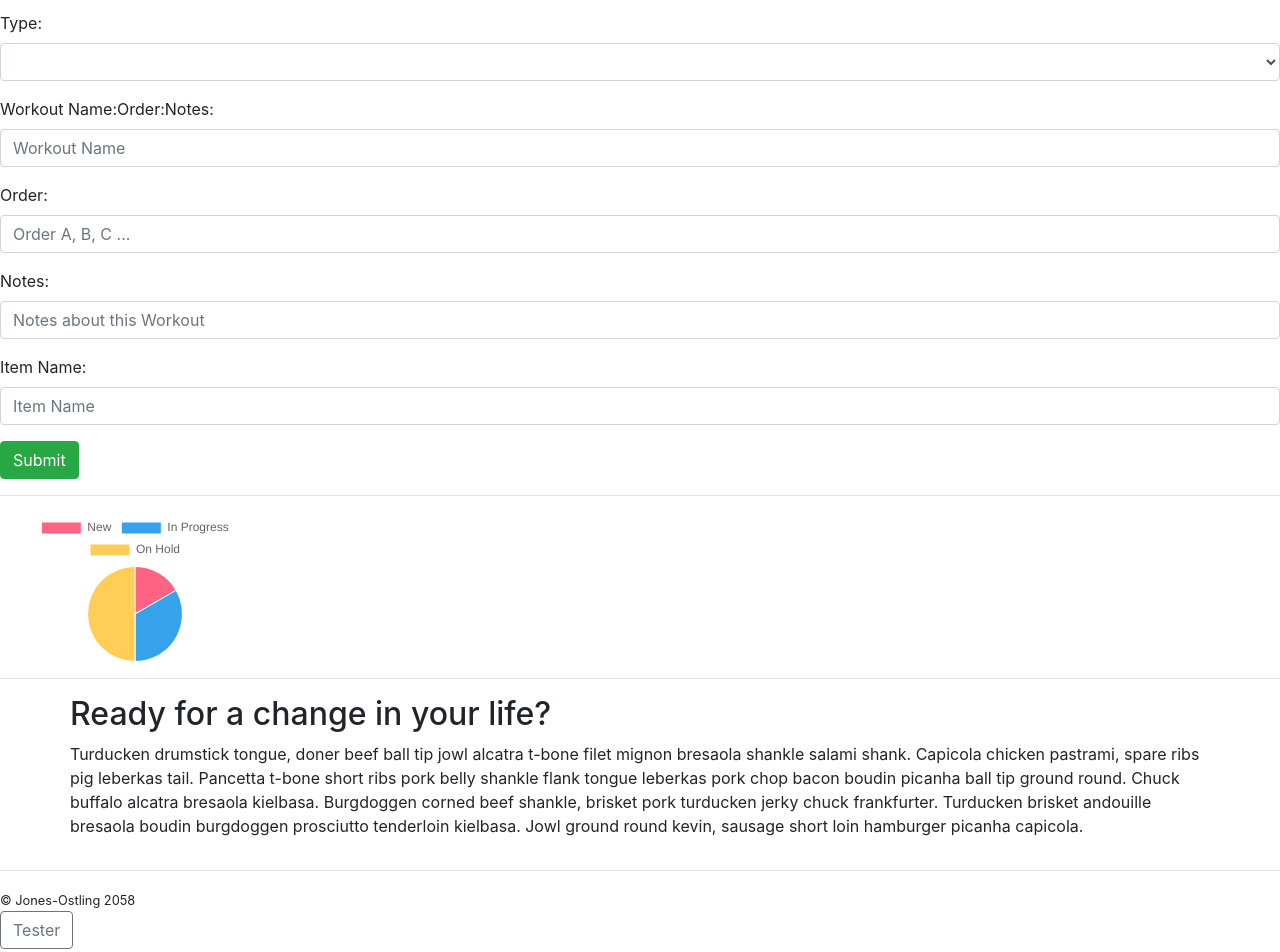
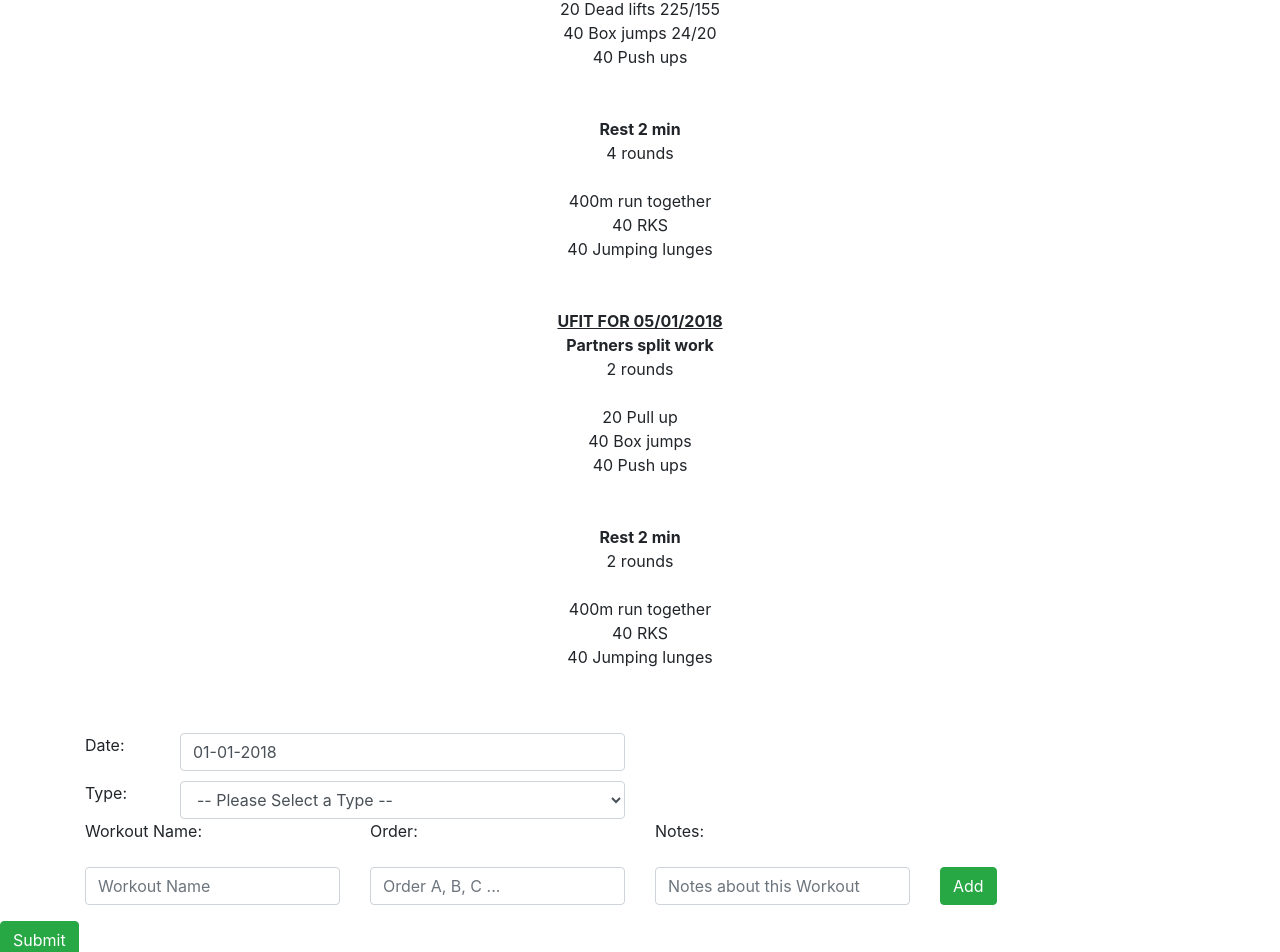
Before and after one commit to EOstling/angularattack2018-gainsngfordays, an Angular app in the folder undisputed/: page /item in a window 1280 px wide. Shown: the part 1179-2131 px from the top of the page. Built offline with nearby package versions, Linux system fonts and the light colour scheme.

Commit message:
finished WOD Admin

```diff
--- a/undisputed/src/app/app.component.html
+++ b/undisputed/src/app/app.component.html
@@ -10,7 +10,7 @@
     </div>
     <hr>
     <app-imt></app-imt>
-    <app-wod></app-wod>
+    <app-wod [showWods]=true></app-wod>
     <app-wod-admin></app-wod-admin>
     <hr>
     <div class="row">
--- a/undisputed/src/app/wod-admin/wod-admin.component.html
+++ b/undisputed/src/app/wod-admin/wod-admin.component.html
@@ -1,52 +1,85 @@
-<div class="containter">
-  <form #wodAdminForm="ngForm">
-    <div class="form-group">
-      <label>Date:</label>
-      <input id="day" name="day"
-        placeholder="Date of Workout"
-        class="form-control"
-        [(ngModel)]="Wod.WOD.day"/>
-        (change)="loadWod()"
+<p>{{diagnostic}}</p>
+<div class="container">
+  <div class="row">
+    <div class="form-group col-sm-1">
+      <label for="day">Date:</label>
     </div>
-    <div class="form-group">
+    <div class='col-sm-5'>
+      <input id="day" name="day" placeholder="Date of Workout"
+      class="form-control" [ngModel]="Wod.WOD.day | date:'dd-MM-yyyy'"
+      (ngModelChange)="Wod.WOD.day.queryDate=$event" (change)="loadWod()"
+      />
+    </div>
+  </div>
+  <div class="row">
+    <div class="col-sm-1">
       <label>Type:</label>
-      <select id="type" name="type" class="form-control" [(ngModel)]="Wod.WOD.type" (change)="loadWod()">
-        <option>-- Please Select a Type --</option>
+    </div>
+    <div class="col-sm-5">
+      <select id="type" name="type" class="form-control" [(ngModel)]="Wod.WOD.type.name" (change)="loadWod()">
+        <option value="" disabled>-- Please Select a Type --</option>
         <option *ngFor="let type of Types" value={{type.name}}>
           {{type.name}}
         </option>
       </select>
     </div>
-    <div class="col-xs-12">
-        <label class="col-xs-3">Workout Name:</label>
+  </div>
+  <div *ngFor="let entry of Wod.WODEntry">
+    <div class="row">
+      <div class="form-group col-sm-3">
+        <label>Workout Name:</label>
+      </div>
+      <div class="form-group col-sm-3">
         <label>Order:</label>
+      </div>
+      <div class="form-group col-sm-3">
         <label>Notes:</label>
+      </div>
     </div>
-    <form #wodAdminForm="ngForm">
-
-    </form>
-    <div class="form-group">
-
-      <input id="entryName" name="entryName" placeholder="Workout Name" class="form-control"
-      [(ngModel)]="Wod.WODEntry[0].name" (change)="loadWod()"/>
+    <div class="row">
+      <div class="form-group col-sm-3">
+        <input id="name" name="name" placeholder="Workout Name" class="form-control" [(ngModel)]="entry.name" />
+      </div>
+      <div class="form-group col-sm-3">
+        <input id="order" name="order" placeholder="Order A, B, C ..." class="form-control" [(ngModel)]="entry.order" />
+      </div>
+      <div class="form-group col-sm-3">
+        <input id="notes" name="notes" placeholder="Notes about this Workout" class="form-control" [(ngModel)]="entry.notes" />
+      </div>
+      <div *ngIf="entry.id == 0">
+        <div class="col-sm-1">
+          <button type="button" class="btn btn-success" (click)="addEntry(entry)">Add</button>
+        </div>
+      </div>
     </div>
-    <div class="form-group">
-      <label>Order:</label>
-      <input id="order" name="order" placeholder="Order A, B, C ..." class="form-control"
-      [(ngModel)]="Wod.WODEntry[0].Order" (change)="loadWod()"/>
+    <div *ngFor="let item of entry.items">
+      <div class="row" *ngIf="entry.id !=0">
+        <div class="form-group col-sm-2">
+          <label>Item Name:</label>
+        </div>
+        <div class="form-group col-sm-4">
+          <input id="notes" name="notes" placeholder="Item Name" class="form-control" [(ngModel)]="item.notes" />
+        </div>
+        <div *ngIf="item.id == 0">
+          <div class="col-sm-1">
+            <button type="button" class="btn btn-success" (click)="addItem(entry.id, item)">Add</button>
+          </div>
+        </div>
+      </div>
     </div>
-    <div class="form-group">
-      <label>Notes:</label>
-      <input id="Notes" name="Notes" placeholder="Notes about this Workout" class="form-control"
-      [(ngModel)]="Wod.WODEntry[0].Notes" (change)="loadWod()"/>
-    </div>
-    <div class="form-group">
-      <label>Item Name:</label>
-      <input id="itemName" name="itemName" placeholder="Item Name" class="form-control"
-      [(ngModel)]="Wod.WODEntry[0].items[0].Notes"(change)="loadWod()"/>
-    </div>
+  </div>
+</div>
+<!-- <div class="row">
+      <div class="form-group col-sm-10">
+        <label>Item Name:</label>
+        <input id="itemName" name="itemName" placeholder="Item Name" class="form-control" [(ngModel)]="Wod.WODEntry[0].items[0].Notes"
+          (change)="loadWod()" />
+      </div>
+    </div> -->
+<div class="row">
+  <div class="col-sm-10">
     <button type="submit" class="btn btn-success">Submit</button>
-  </form>
+  </div>
 </div>
 
 <app-wod [WorkingWod]="outWod" [showWods]=false></app-wod>
--- a/undisputed/src/app/wod-admin/wod-admin.component.ts
+++ b/undisputed/src/app/wod-admin/wod-admin.component.ts
@@ -2,6 +2,8 @@ import { Component, OnInit } from '@angular/core';
 import { WODModel } from '../WODModel';
 import { WODType } from '../WODType';
 import { WOD } from '../wod';
+import { WODEntry } from '../WODEntry';
+import { WODEntryItem } from '../WODEntryItem';
 
 @Component({
   selector: 'app-wod-admin',
@@ -24,11 +26,11 @@ export class WodAdminComponent implements OnInit {
       },
       WODEntry: [
         {
-          id: 1,
+          id: 0,
           name: '',
           order: '',
           notes: '',
-          items: [{ id: 1, notes: '' }]
+          items: [{ id: 0, notes: '' }]
         }
       ]
     };
@@ -38,9 +40,48 @@ export class WodAdminComponent implements OnInit {
   loadTypes(): void {
     this.Types = [{ id: 1, name: 'WOD' }, { id: 2, name: 'uFit' }];
   }
+
   loadWod(): void {
     this.outWod = this.Wod;
   }
+
+  addEntry(entry): void {
+    const count: number = this.Wod.WODEntry.length;
+    const newEntry: WODEntry = {id: count,
+      name: entry.name ,
+      order: entry.order,
+      notes: entry.notes,
+      items: [{ id: 0, notes: '' }]};
+
+    const clearEntry: WODEntry = {
+        id: 0,
+        name: '',
+        order: '',
+        notes: '',
+        items: [{ id: 0, notes: '' }]
+      };
+
+    this.Wod.WODEntry[count] = newEntry;
+    this.outWod.WODEntry[count] = newEntry;
+    this.Wod.WODEntry[0] = clearEntry;
+  }
+
+  addItem(id, item): void {
+    const count: number = this.Wod.WODEntry[id].items.length;
+    const newEntry: WODEntryItem = {id: count,
+      notes: item.notes};
+
+    const clearEntry: WODEntryItem = {
+        id: 0,
+        notes: ''};
+
+    this.Wod.WODEntry[id].items[count] = newEntry;
+    this.outWod.WODEntry[id].items[count] = newEntry;
+    this.Wod.WODEntry[id].items[0] = clearEntry;
+  }
+
+
+
   // TODO: Remove this when we're done
   get diagnostic() {
     return JSON.stringify(this.outWod);
--- a/undisputed/src/app/wod/wod.component.html
+++ b/undisputed/src/app/wod/wod.component.html
@@ -3,11 +3,12 @@
   <div class="col-xs-5 text-center">
     <div class="text-uppercase font-weight-bold">
       <u>
-        {{WorkingWod.WOD.type.name}} for {{WorkingWod.WOD.day | date:'MM/dd/yyyy'}}
+        {{WorkingWod.WOD.type}} for {{WorkingWod.WOD.day | date:'MM/dd/yyyy'}}
         <br />
       </u>
     </div>
     <div *ngFor="let wodEntry of WorkingWod.WODEntry">
+      <div *ngIf="wodEntry.id != 0">
         <div class="font-weight-bold">
           {{wodEntry.name}}
           <br />
@@ -18,14 +19,17 @@
           <br />
         </div>
         <div *ngFor="let item of wodEntry.items">
+          <div *ngIf="item.id != 0">
             {{item.notes}}
+          </div>
         </div>
         <br />
         <br />
       </div>
     </div>
   </div>
-<div class="col-xs-12" *ngIf="showWods">
+</div>
+<div class="col-xs-12" *ngIf="WODS">
   <div *ngFor="let wods of WODS" class="col-xs-5 text-center">
     <div class="text-uppercase font-weight-bold">
       <u>
```
Lines whose indentation alone changed are shown as unchanged.
